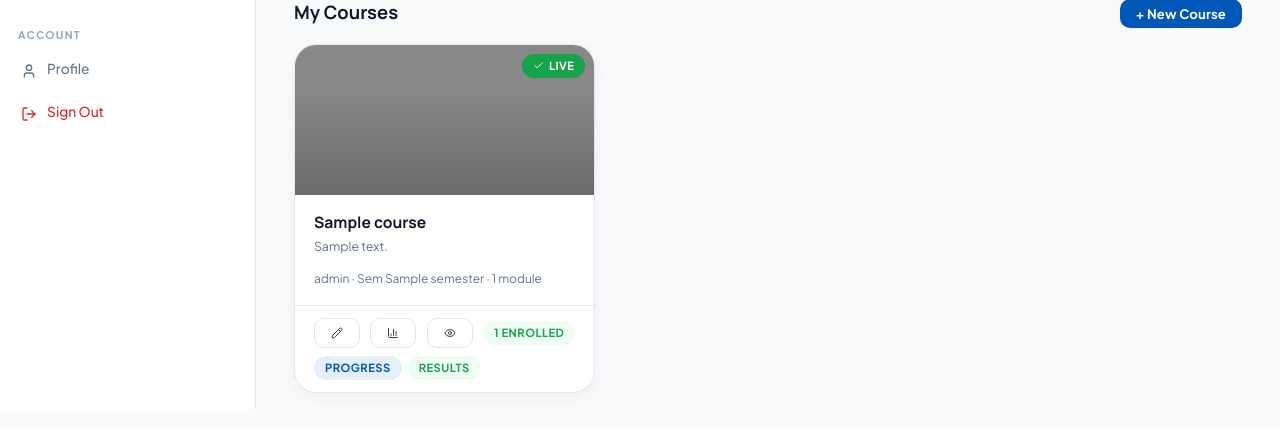
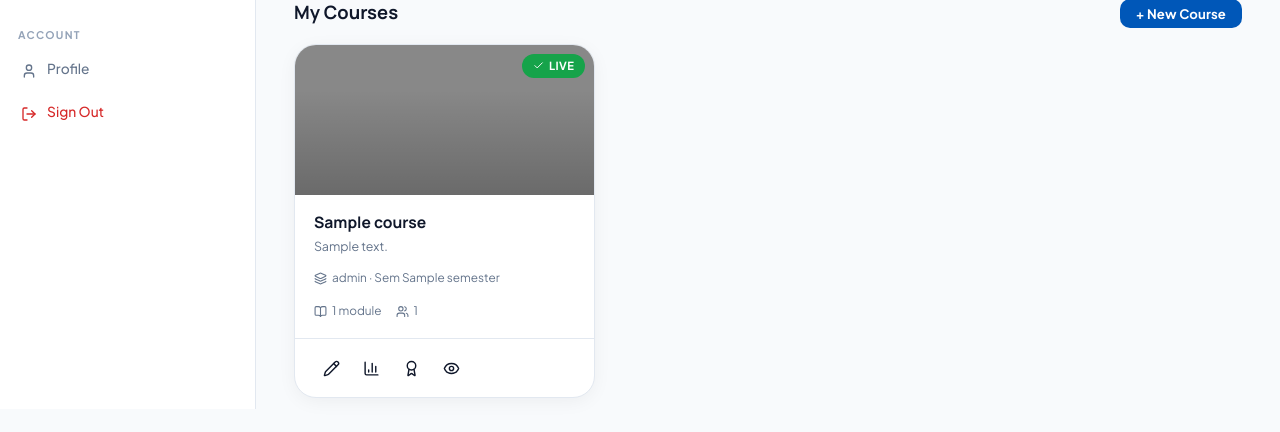
Before and after one commit to cyberking353/apkpolylms, a Django app: template templates/courses/lecturer_dashboard.html in a window 1280 px wide. Shown: the part 391-823 px from the top of the page. Before the commit the page ends 800 px from the top, so only its background shows below. Run offline with Django 5.2, Linux system fonts and the light colour scheme; the template is opened without the code that fills it: most values are stand-ins (such as "Sample title", 1, 10 or a date in 2020); some libraries are stand-ins or nearby versions.

Commit message:
feat: redesign lecturer course cards - clean meta line, unified icon actions

```diff
--- a/templates/courses/lecturer_dashboard.html
+++ b/templates/courses/lecturer_dashboard.html
@@ -5,6 +5,19 @@
 {% block footer %}{% endblock %}
 
 {% block content %}
+<style>
+  .card.cc{transition:transform .18s ease, box-shadow .18s ease}
+  .card.cc:hover{transform:translateY(-3px);box-shadow:var(--sh-lg)}
+  .enr-line{display:flex;align-items:center;gap:14px;flex-wrap:wrap;margin-top:10px;font-size:.74rem;color:var(--muted)}
+  .enr-line span{display:inline-flex;align-items:center;gap:5px}
+  .enr-line svg.lucide{width:13px;height:13px}
+  .cc-actions{display:flex;gap:6px;align-items:center}
+  .cc-actions a{width:34px;height:34px;display:inline-flex;align-items:center;justify-content:center;
+                border-radius:10px;color:var(--ink);transition:all .12s ease}
+  .cc-actions a:hover{background:var(--primary-blue-subtle);color:var(--primary-blue)}
+  .cc-actions a svg.lucide{width:17px;height:17px}
+  .cc-muted{font-size:.76rem;color:var(--muted);display:inline-flex;align-items:center;gap:6px}
+</style>
 <div class="dash-shell">
 
   <!-- ── SIDEBAR ── -->
@@ -96,10 +109,14 @@
 
         <div class="cc-body">
           <h4>{{ course.title }}</h4>
-          <p>{{ course.description|truncatewords:14 }}</p>
-          <div style="font-size:.75rem;color:var(--muted)">
-            {{ course.get_level_display }} · Sem {{ course.semester }} · {{ course.total_modules }} module{{ course.total_modules|pluralize }}
-            {% if course.is_borrowed %} · <span style="color:var(--teal)">Borrowed</span>{% endif %}
+          <p>{{ course.description|truncatewords:14|default:"No description yet." }}</p>
+          <div class="enr-line">
+            <span><i data-lucide="layers"></i> {{ course.get_level_display }} · Sem {{ course.semester }}</span>
+            <span><i data-lucide="book-open"></i> {{ course.total_modules }} module{{ course.total_modules|pluralize }}</span>
+            {% if course.status == 'published' %}
+            <span><i data-lucide="users"></i> {{ course.enrolled_count }}</span>
+            {% endif %}
+            {% if course.is_borrowed %}<span style="color:var(--teal)">Borrowed</span>{% endif %}
           </div>
           {% if course.review_note and course.status == 'rejected' %}
           <div style="margin-top:8px;font-size:.75rem;color:var(--rose);background:var(--rose-bg);border-radius:var(--r-sm);padding:6px 9px">
@@ -109,13 +126,18 @@
         </div>
 
         <div class="cc-foot">
-          {% if course.status != 'pending' %}
-          <a href="{% url 'courses:lecturer_course_edit' course.slug %}" class="btn btn-ghost btn-sm" title="Edit course"><i data-lucide="pencil"></i></a>
-          <a href="{% url 'courses:lecturer_course_progress' course.slug %}" class="btn btn-ghost btn-sm" title="Student progress"><i data-lucide="chart-column"></i></a>
-          <a href="{% url 'courses:lecturer_course_preview' course.slug %}" class="btn btn-ghost btn-sm" title="Preview as student"><i data-lucide="eye"></i></a>
-          {% else %}
-          <span class="btn btn-ghost btn-sm" style="opacity:.4;cursor:default">Edit</span>
-          {% endif %}
+          <div class="cc-actions">
+            {% if course.status != 'pending' %}
+            <a href="{% url 'courses:lecturer_course_edit' course.slug %}" title="Edit course"><i data-lucide="pencil"></i></a>
+            <a href="{% url 'courses:lecturer_course_progress' course.slug %}" title="Student progress"><i data-lucide="chart-column"></i></a>
+            {% if course.status == 'published' %}
+            <a href="{% url 'courses:lecturer_course_results' course.slug %}" title="Results"><i data-lucide="award"></i></a>
+            {% endif %}
+            <a href="{% url 'courses:lecturer_course_preview' course.slug %}" title="Preview as student"><i data-lucide="eye"></i></a>
+            {% else %}
+            <span class="cc-muted"><i data-lucide="hourglass"></i> Awaiting admin review</span>
+            {% endif %}
+          </div>
 
           {% if course.status == 'draft' or course.status == 'rejected' %}
           <form method="post" action="{% url 'courses:lecturer_course_submit' course.slug %}">
@@ -125,14 +147,6 @@
               Submit <i data-lucide="arrow-right"></i>
             </button>
           </form>
-          {% elif course.status == 'published' %}
-          <span class="chip c-green">{{ course.enrolled_count }} enrolled</span>
-          <span style="display:flex;gap:6px;flex-wrap:wrap">
-            <a href="{% url 'courses:lecturer_course_progress' course.slug %}" class="chip c-teal" title="View student progress">Progress</a>
-            <a href="{% url 'courses:lecturer_course_results' course.slug %}" class="chip c-green" title="View results">Results</a>
-          </span>
-          {% else %}
-          <span class="chip c-gold">Under Review</span>
           {% endif %}
         </div>
       </article>
```
